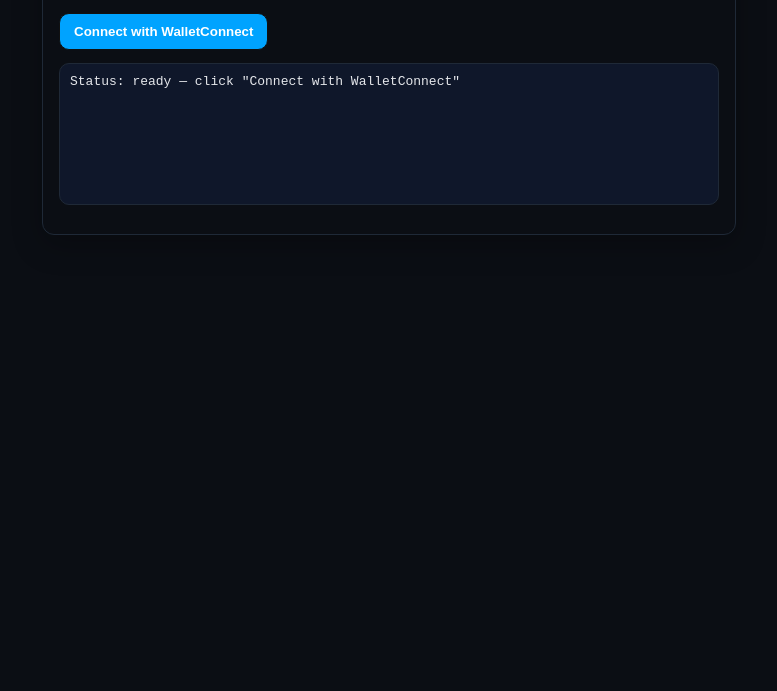
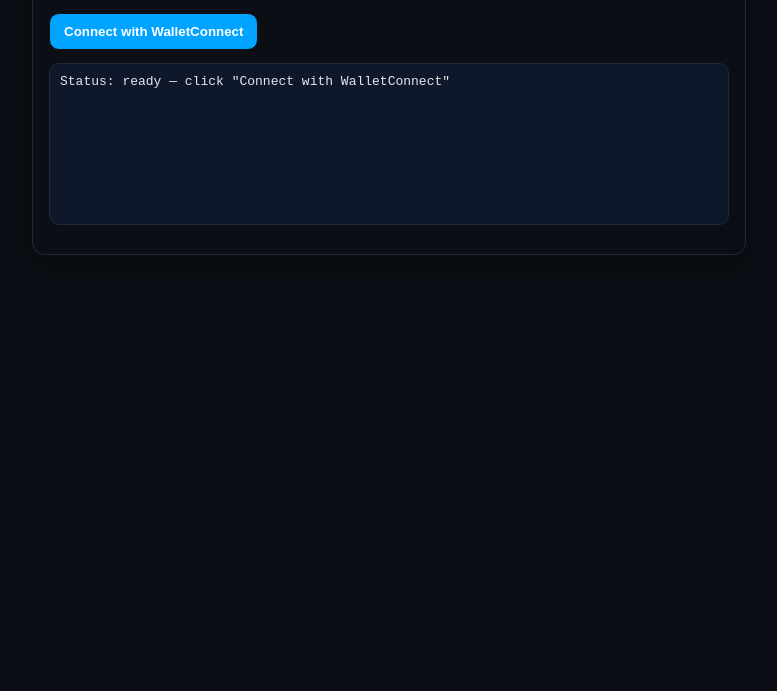
Before and after one commit to CrypCoinOfficial/crypcoin-landing, a plain HTML site: page assets/docs/wc/index.html in a window 1280 px wide. Shown: the part 109-800 px from the top of the page, without its empty margins (251-1028 px from the left). Drawn offline with Linux system fonts and the light colour scheme.

Commit message:
index.html

```diff
--- a/assets/docs/wc/index.html
+++ b/assets/docs/wc/index.html
@@ -6,12 +6,12 @@
   <title>CrypCoin — WalletConnect Standalone</title>
   <style>
     body{font-family:Inter,system-ui,-apple-system,Segoe UI,Roboto,Helvetica,Arial;background:#0b0e14;color:#e5e7eb;margin:0;padding:24px;display:flex;justify-content:center}
-    .card{width:min(100%,660px);border:1px solid #1f2937;border-radius:12px;padding:16px;background:#0b0e14;box-shadow:0 10px 30px rgba(0,0,0,.25)}
+    .card{width:min(100%,680px);border:1px solid #1f2937;border-radius:12px;padding:16px;background:#0b0e14;box-shadow:0 10px 30px rgba(0,0,0,.25)}
     h2{margin:0 0 8px;font-weight:800}
     .row{display:flex;gap:10px;flex-wrap:wrap;margin:12px 0}
     button{padding:10px 14px;border-radius:10px;border:1px solid #111;background:#00a3ff;color:#fff;font-weight:800;cursor:pointer}
     button.secondary{background:#fff;color:#111}
-    pre{background:#0f172a;border:1px solid #1f2937;border-radius:10px;padding:10px;white-space:pre-wrap;min-height:120px}
+    pre{background:#0f172a;border:1px solid #1f2937;border-radius:10px;padding:10px;white-space:pre-wrap;min-height:140px}
     .hide{display:none}
   </style>
 </head>
@@ -26,7 +26,7 @@
     <pre id="status">Status: preparando…</pre>
   </div>
 
-  <!-- POLYFILL: global / process (antes del provider) -->
+  <!-- Polyfills mínimos antes de cargar el provider -->
   <script>
     window.global = window.global || window;
     window.globalThis = window.globalThis || window;
@@ -38,82 +38,87 @@
     var process = window.process; // identificador global
   </script>
 
-  <!-- CARGADOR DEL PROVIDER (varias URLs) -->
+  <!-- Loader robusto del provider (4 URLs) + detección múltiple -->
   <script>
-    const statusEl = document.getElementById('status');
-    function logStatus(m){ statusEl.textContent = String(m); }
+    const S = document.getElementById('status');
+    const log = (m)=>{ S.textContent = (typeof m==='string'? m : JSON.stringify(m,null,2)); };
+    const note = (m)=>{ S.textContent += "\n" + m; };
 
-    // Nota: dejamos primero tu archivo en el repo, y de backup los CDNs oficiales.
     const PROVIDER_URLS = [
-      // tu commit (actualizá el SHA si subís uno nuevo)
+      // tu repo: commit fijo y rama main
       'https://rawcdn.githack.com/CrypCoinOfficial/crypcoin-landing/292f1866fee2dfa397496f874420c88db804976e/assets/docs/wc/wc-provider-2.13.0.umd.js',
-      // rama main
       'https://raw.githack.com/CrypCoinOfficial/crypcoin-landing/main/assets/docs/wc/wc-provider-2.13.0.umd.js',
       // UMD oficial desde CDNs
       'https://cdn.jsdelivr.net/npm/@walletconnect/ethereum-provider@2.13.0/dist/index.umd.js',
       'https://unpkg.com/@walletconnect/ethereum-provider@2.13.0/dist/index.umd.js'
     ];
 
-    function getEP(){
-      // Soporta ambas variantes de UMD:
-      //  - window.EthereumProvider
-      //  - window["@walletconnect/ethereum-provider"].default
-      const mod = window['@walletconnect/ethereum-provider'];
-      return window.EthereumProvider || (mod && (mod.default || mod));
+    function detectEP(){
+      // Variantes posibles
+      const c1 = window.EthereumProvider;
+      const c2 = window['@walletconnect/ethereum-provider'];
+      const c3 = c2 && (c2.default || c2.EthereumProvider || c2.UniversalProvider);
+      const c4 = window.WalletConnectEthereumProvider; // seen in algunos builds
+      return c1 || c3 || c2 || c4 || null;
     }
 
     function loadScriptChecked(src){
       return new Promise((resolve, reject)=>{
-        const s=document.createElement('script');
-        s.src=src; s.async=true;
-        s.onload=()=>{
-          const EP=getEP();
-          if(EP) resolve(src);
-          else reject(new Error('loaded but EP undefined'));
+        const s = document.createElement('script');
+        s.src = src; s.async = true;
+        s.onload = ()=>{
+          const found = detectEP();
+          if(found){
+            window.__EP__ = found; // alias único global
+            resolve(src);
+          }else{
+            reject(new Error('loaded but no global found'));
+          }
         };
-        s.onerror=()=>reject(new Error('network error'));
+        s.onerror = ()=>reject(new Error('network error'));
         document.head.appendChild(s);
       });
     }
 
     async function ensureProvider(){
-      for (const url of PROVIDER_URLS){
+      for(const url of PROVIDER_URLS){
         try{
-          logStatus('Cargando provider: ' + url);
+          log('Cargando provider: ' + url);
           await loadScriptChecked(url);
-          logStatus('Provider listo ✓');
+          log('Provider listo ✓ (' + url + ')');
           return true;
         }catch(e){
-          console.warn('Provider falló en', url, e);
+          note('↳ fallo: ' + e.message);
         }
       }
-      logStatus('❌ No se pudo cargar el provider desde ninguna URL');
+      log('❌ No se pudo cargar el provider desde ninguna URL.');
       return false;
     }
 
     (async ()=>{
       const ok = await ensureProvider();
       if(!ok) return;
-      logStatus('Status: ready — click "Connect with WalletConnect"');
+      log('Status: ready — click "Connect with WalletConnect"');
     })();
   </script>
 
-  <!-- APP -->
+  <!-- App -->
   <script>
     const RPC_HTTP = 'https://polygon-mainnet.g.alchemy.com/v2/It7ghpJe2o8trpFhbDgGzIucMbX-Erzb';
     const WC_PROJECT_ID = 'c264c3eb3939f207e269689e94b7faf5';
 
     const btnC = document.getElementById('btnConnect');
     const btnD = document.getElementById('btnDisconnect');
-    const statusEl = document.getElementById('status');
-    function log(m){ statusEl.textContent = (typeof m==='string'? m : JSON.stringify(m,null,2)); }
+    const S = document.getElementById('status');
 
-    async function waitEP(){
-      for(let i=0;i<100 && !getEP();i++){ await new Promise(r=>setTimeout(r,100)); }
-      return getEP();
+    function log(m){ S.textContent = (typeof m==='string'? m : JSON.stringify(m,null,2)); }
+
+    async function waitEP(max=120){
+      for(let i=0;i<max && !window.__EP__;i++){ await new Promise(r=>setTimeout(r,100)); }
+      return window.__EP__ || null;
     }
 
-    let wcProv=null;
+    let wcProv = null;
 
     btnC.addEventListener('click', async()=>{
       try{
@@ -162,15 +167,10 @@
 
     btnD.addEventListener('click', async()=>{
       try{ await wcProv?.disconnect?.(); }catch{}
-      btnC.classList.remove('hide'); btnD.classList.add('hide');
+      btnC.classList.remove('hide');
+      btnD.classList.add('hide');
       log('🔌 Disconnected');
     });
-
-    // misma función que arriba, accesible aquí también
-    function getEP(){
-      const mod = window['@walletconnect/ethereum-provider'];
-      return window.EthereumProvider || (mod && (mod.default || mod));
-    }
   </script>
 </body>
 </html>
```
